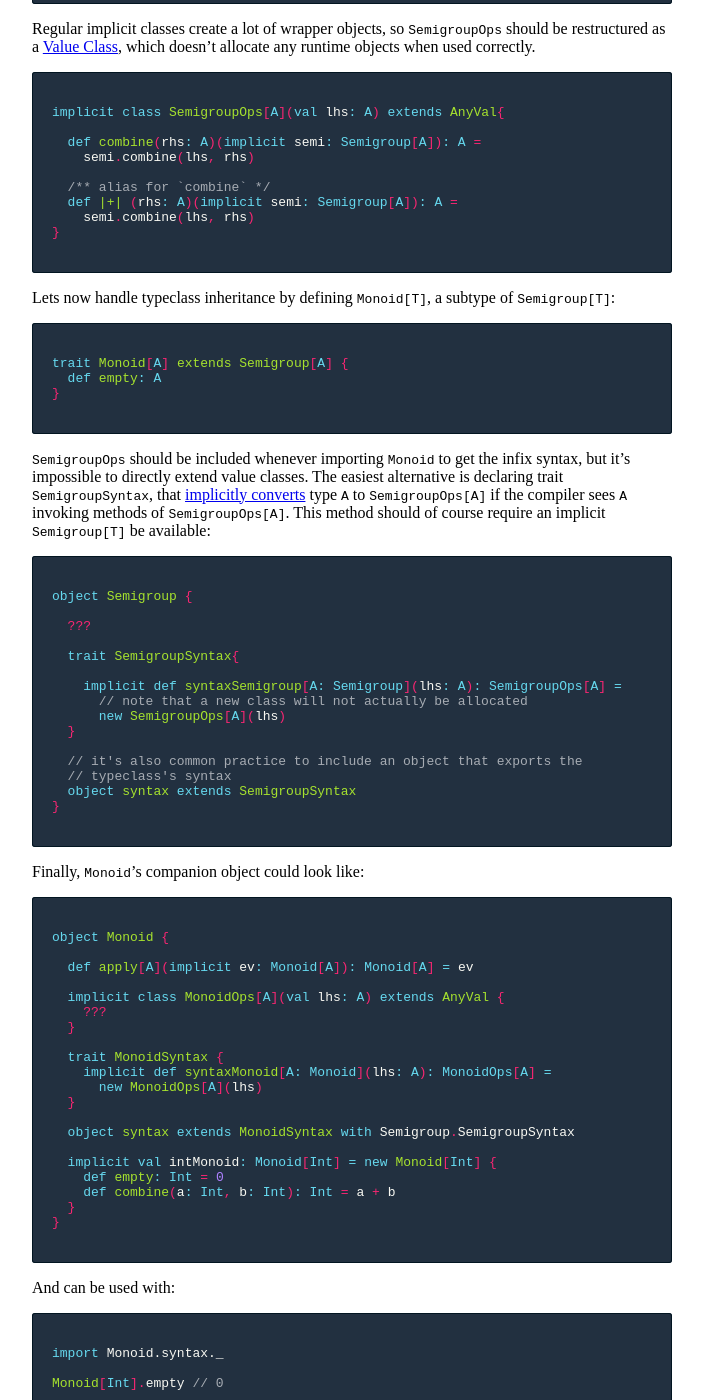
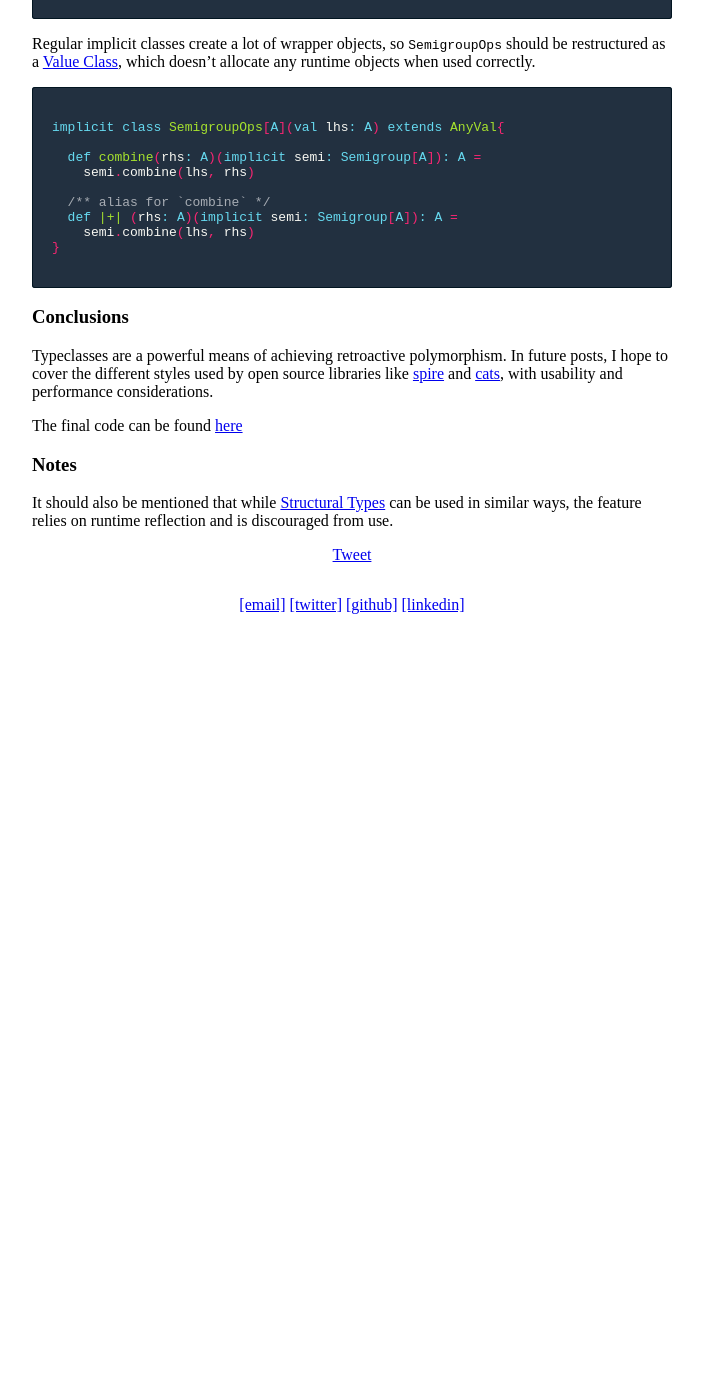
Before and after one commit to AugustNagro/augustnagro.github.io, a Jekyll site: the page built from _posts/2017-1-31-retroactive-polymorphism-scala.md, in a window 1280 px wide and 1400 px high, scrolled down 4729 px. Shown: the whole window, without its empty margins (288-991 px from the left). Built offline with Jekyll 4.4.1, drawn with Linux system fonts in a browser that asks for light colours; comment, search, counter and statistics services are not loaded; after the commit the page ends 5359 px from its top, so only the background shows below that; some of the changed text lies outside the part shown.

Commit message:
removed typeclass inheritance paragraph

```diff
--- a/_posts/2017-1-31-retroactive-polymorphism-scala.md
+++ b/_posts/2017-1-31-retroactive-polymorphism-scala.md
@@ -238,6 +238,7 @@ object Semigroup {
 
 import Semigroup._
 
+Semigroup[String].combine("foo", "bar") // "foobar"
 "foo" |+| "bar" // "foobar"
 {% endhighlight %}
 
@@ -255,71 +256,6 @@ implicit class SemigroupOps[A](val lhs: A) extends AnyVal{
 }
 {% endhighlight %}
 
-Lets now handle typeclass inheritance by defining `Monoid[T]`, a subtype of `Semigroup[T]`:
-
-{% highlight scala %}
-trait Monoid[A] extends Semigroup[A] {
-  def empty: A
-}
-{% endhighlight %}
-
-`SemigroupOps` should be included whenever importing `Monoid` to get the infix syntax, but it's impossible to directly extend value classes. The easiest alternative is declaring trait `SemigroupSyntax`, that [implicitly converts](docs.scala-lang.org/tutorials/tour/implicit-conversions) type `A` to `SemigroupOps[A]` if the compiler sees `A` invoking methods of `SemigroupOps[A]`. This method should of course require an implicit `Semigroup[T]` be available:
-
-{% highlight scala %}
-object Semigroup {
-
-  ???
-
-  trait SemigroupSyntax{
-
-    implicit def syntaxSemigroup[A: Semigroup](lhs: A): SemigroupOps[A] =
-      // note that a new class will not actually be allocated
-      new SemigroupOps[A](lhs)
-  }
-
-  // it's also common practice to include an object that exports the
-  // typeclass's syntax
-  object syntax extends SemigroupSyntax
-}
-{% endhighlight %}
-
-Finally, `Monoid`'s companion object could look like:
-
-{% highlight scala %}
-object Monoid {
-
-  def apply[A](implicit ev: Monoid[A]): Monoid[A] = ev
-
-  implicit class MonoidOps[A](val lhs: A) extends AnyVal {
-    ???
-  }
-
-  trait MonoidSyntax {
-    implicit def syntaxMonoid[A: Monoid](lhs: A): MonoidOps[A] =
-      new MonoidOps[A](lhs)
-  }
-
-  object syntax extends MonoidSyntax with Semigroup.SemigroupSyntax
-
-  implicit val intMonoid: Monoid[Int] = new Monoid[Int] {
-    def empty: Int = 0
-    def combine(a: Int, b: Int): Int = a + b
-  }
-}
-{% endhighlight %}
-
-And can be used with:
-
-{% highlight scala %}
-import Monoid.syntax._
-
-Monoid[Int].empty // 0
-
-1 |+| 2 // 3
-
-1.combine(2) // 3
-{% endhighlight %}
-
 ### Conclusions
 
 Typeclasses are a powerful means of achieving retroactive polymorphism. In future posts, I hope to cover the different styles used by open source libraries like [spire](https://github.com/non/spire) and [cats](typelevel.org/cats/), with usability and performance considerations.
```
